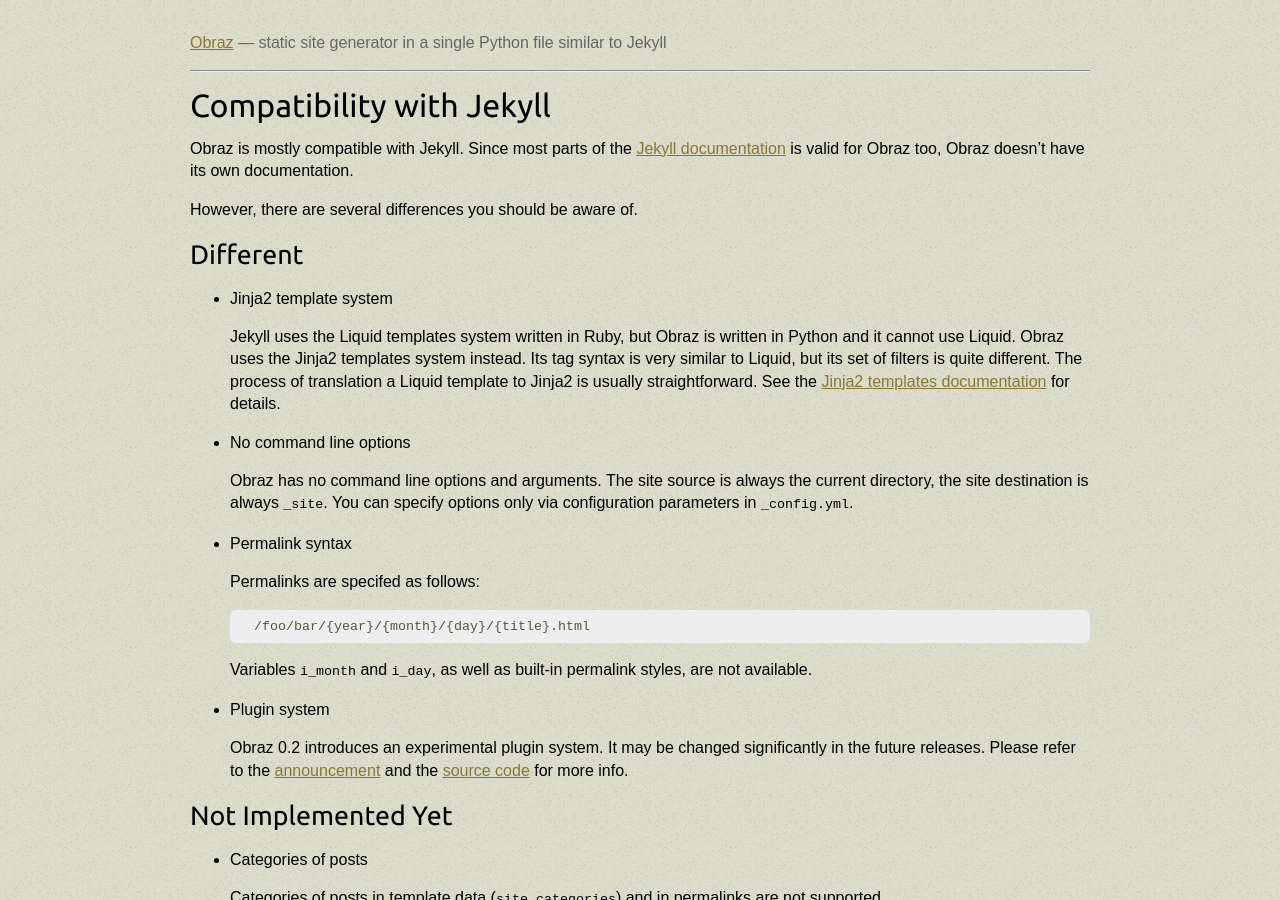
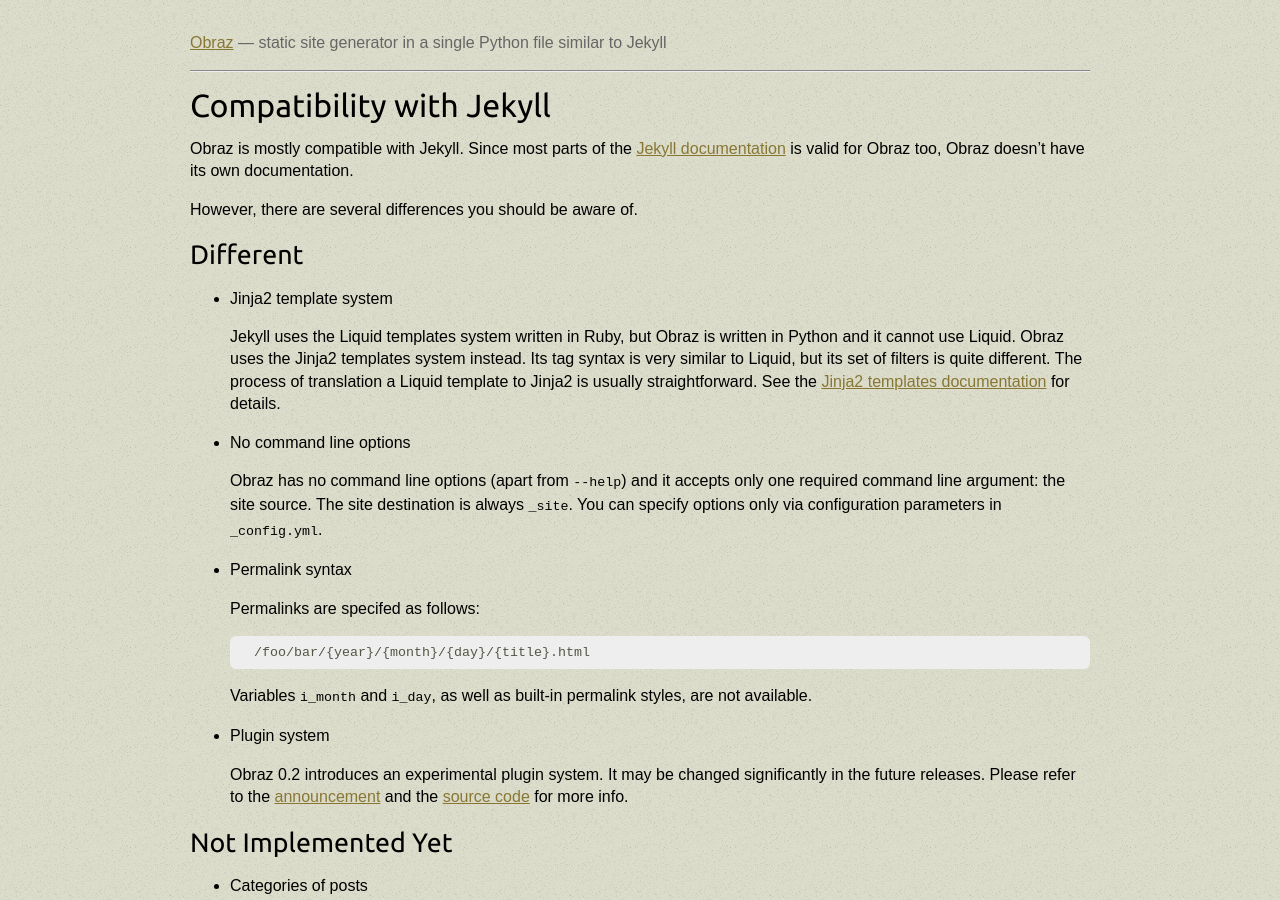
Before and after one commit to vlasovskikh/obraz, a Jekyll site: the page built from doc/jekyll.md, in a window 1280 px wide and 900 px high. Built offline with Jekyll 4.4.1, drawn with Linux system fonts in a browser that asks for light colours.

Commit message:
Updated docs to include new required path argument

```diff
--- a/doc/jekyll.md
+++ b/doc/jekyll.md
@@ -26,9 +26,10 @@
 
 * No command line options
 
-    Obraz has no command line options and arguments. The site source is always
-    the current directory, the site destination is always `_site`. You can
-    specify options only via configuration parameters in `_config.yml`.
+    Obraz has no command line options (apart from `--help`) and it accepts only
+    one required command line argument: the site source. The site destination
+    is always `_site`. You can specify options only via configuration
+    parameters in `_config.yml`.
 
 * Permalink syntax
 
--- a/obraz.py
+++ b/obraz.py
@@ -24,9 +24,9 @@
 
 Usage:
 
-    obraz [-h|--help] /path/to/blog
+    obraz [-h|--help] /path/to/site
 
-For documentation see http://obraz.pirx.ru/."""
+For documentation see <http://obraz.pirx.ru/>."""
 
 
 import sys
```
Also changed, not shown: doc/index.html (+3 -4 lines).
